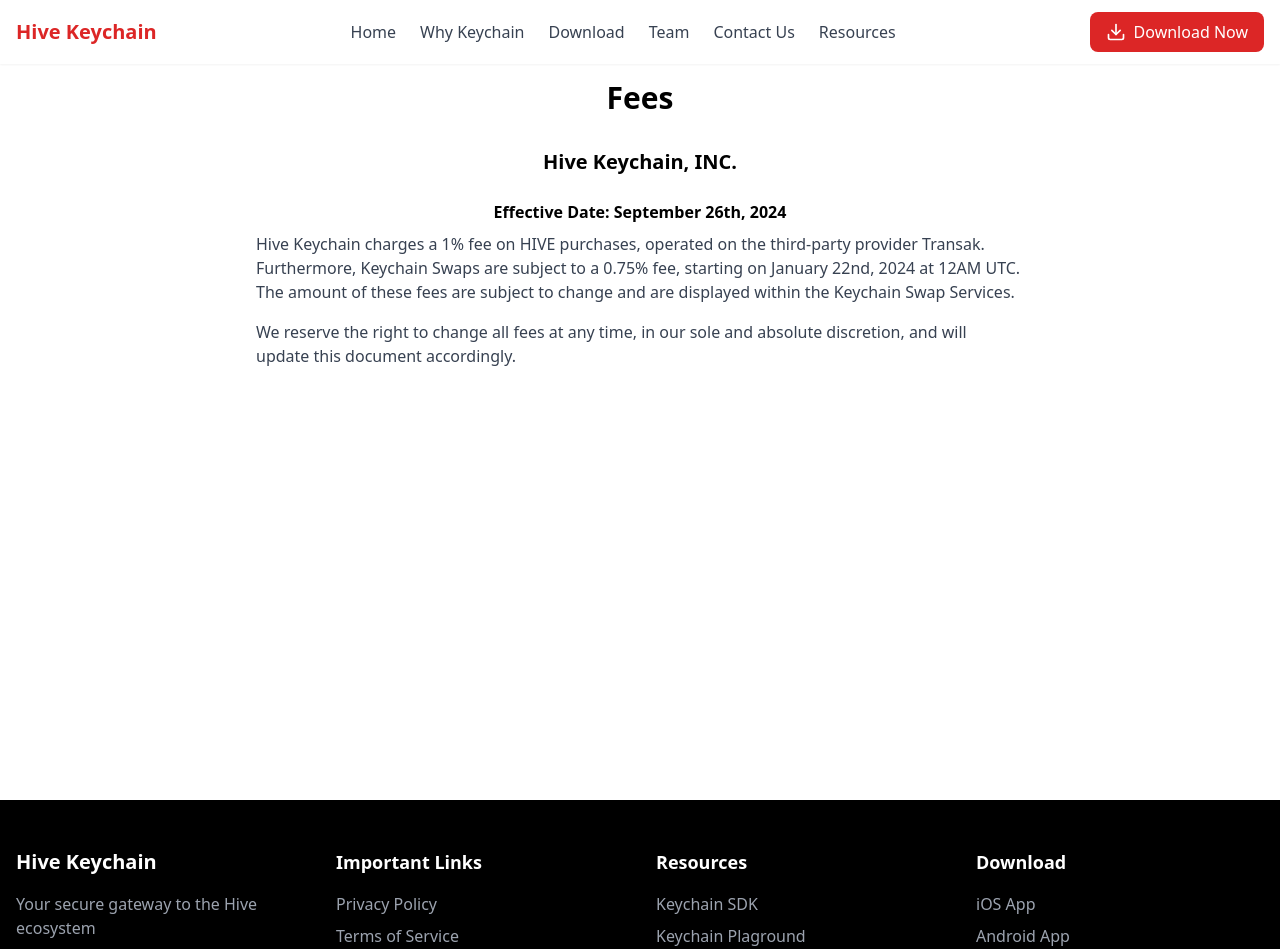
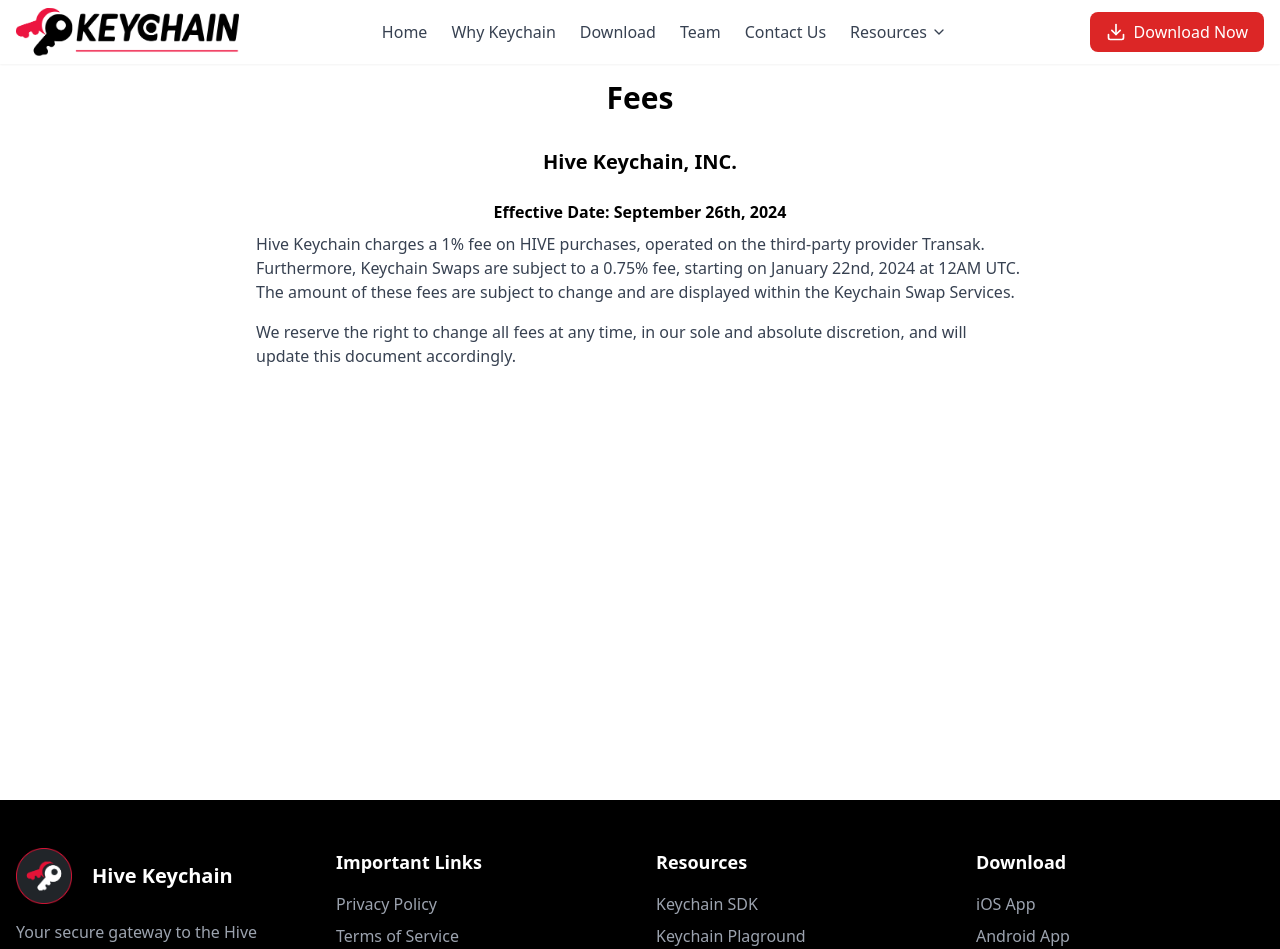
Before and after one commit to hive-keychain/keychain-landing, a React (Vite) app: page /fees in a window 1280 px wide. Shown: the top 949 px of the page. Built offline with nearby package versions, Linux system fonts and the light colour scheme.

Commit message:
logo added to header and footer

```diff
--- a/src/components/Footer.tsx
+++ b/src/components/Footer.tsx
@@ -9,7 +9,10 @@ const Footer = () => {
       <div className="container mx-auto px-4">
         <div className="grid md:grid-cols-4 gap-8 mb-8">
           <div>
-            <h3 className="text-xl font-semibold mb-4">Hive Keychain</h3>
+            <a href="/" className="col-2 flex items-center text-center mb-4">
+              <img src="/public/favicon.png" className="h-14 pr-5" alt="circle-logo hive keychain" />
+              <h3 className="text-xl font-semibold">Hive Keychain</h3>
+            </a>
             <p className="text-gray-400 mb-4">
               Your secure gateway to the Hive ecosystem
             </p>
--- a/src/components/Header.tsx
+++ b/src/components/Header.tsx
@@ -1,15 +1,22 @@
 import React, { useState } from 'react';
-import { Download } from 'lucide-react';
+import { Download, Menu, X, ChevronDown } from 'lucide-react';
 
 const Header = () => {
   const [isResourcesOpen, setIsResourcesOpen] = useState(false);
+  const [isMenuOpen, setIsMenuOpen] = useState(false);
 
   return (
     <header className="fixed top-0 left-0 right-0 bg-white shadow-sm z-50">
-      <nav className="container mx-auto px-4 h-16 flex items-center">
-        <a href="/" className="text-xl font-bold text-red-600">Hive Keychain</a>
-        <div className="flex-1 flex justify-center">
-          <div className="hidden md:flex space-x-6 relative">
+      <nav className="container mx-auto px-4 h-16 flex items-center justify-between">
+        <a href="/"> <img src="/public/logo.png" className="h-12" alt="logo hive keychain" /></a>
+
+        <div className="md:hidden">
+          <button onClick={() => setIsMenuOpen(true)} className="text-gray-700 hover:text-red-600 transition-colors focus:outline-none">
+            <Menu size={24} />
+          </button>
+        </div>
+
+        <div className="hidden md:flex space-x-6">
           <a href="/" className="text-gray-700 hover:text-red-600 transition-colors">Home</a>
           <a href="#why" className="text-gray-700 hover:text-red-600 transition-colors">Why Keychain</a>
           <a href="#download" className="text-gray-700 hover:text-red-600 transition-colors">Download</a>
@@ -20,66 +27,73 @@ const Header = () => {
             onMouseEnter={() => setIsResourcesOpen(true)}
             onMouseLeave={() => setIsResourcesOpen(false)}
           >
-              <button
-                className="text-gray-700 hover:text-red-600 transition-colors focus:outline-none"
-              >
-                Resources
+            <button className="flex items-center text-gray-700 hover:text-red-600 transition-colors focus:outline-none">
+              Resources <ChevronDown size={16} className="ml-1" />
             </button>
             {isResourcesOpen && (
               <div className="absolute top-4 left-0 mt-2 w-48 bg-white border border-gray-200 rounded-lg shadow-lg">
-                  <a
-                    href="https://www.npmjs.com/package/keychain-sdk"
-                    className="block px-4 py-2 text-gray-700 hover:bg-gray-100 hover:text-red-600 transition-colors"
-                    target="_blank"
-                    rel="noopener noreferrer"
-                  >
+                <a href="https://www.npmjs.com/package/keychain-sdk" className="block px-4 py-2 text-gray-700 hover:bg-gray-100 hover:text-red-600 transition-colors" target="_blank" rel="noopener noreferrer">
                   Keychain SDK
                 </a>
-                  <a
-                    href="https://play.hive-keychain.com/"
-                    className="block px-4 py-2 text-gray-700 hover:bg-gray-100 hover:text-red-600 transition-colors"
-                    target="_blank"
-                    rel="noopener noreferrer"
-                  >
+                <a href="https://play.hive-keychain.com/" className="block px-4 py-2 text-gray-700 hover:bg-gray-100 hover:text-red-600 transition-colors" target="_blank" rel="noopener noreferrer">
                   Keychain Playground
                 </a>
-                  <a
-                    href="https://github.com/hive-keychain"
-                    className="block px-4 py-2 text-gray-700 hover:bg-gray-100 hover:text-red-600 transition-colors"
-                    target="_blank"
-                    rel="noopener noreferrer"
-                  >
+                <a href="https://github.com/hive-keychain" className="block px-4 py-2 text-gray-700 hover:bg-gray-100 hover:text-red-600 transition-colors" target="_blank" rel="noopener noreferrer">
                   Github
                 </a>
-                  <a
-                    href="https://multisig-doc.hive-keychain.com/"
-                    className="block px-4 py-2 text-gray-700 hover:bg-gray-100 hover:text-red-600 transition-colors"
-                    target="_blank"
-                    rel="noopener noreferrer"
-                  >
+                <a href="https://multisig-doc.hive-keychain.com/" className="block px-4 py-2 text-gray-700 hover:bg-gray-100 hover:text-red-600 transition-colors" target="_blank" rel="noopener noreferrer">
                   Hive Multisig
                 </a>
-                  <a
-                    href="https://qr.hive-keychain.com/"
-                    className="block px-4 py-2 text-gray-700 hover:bg-gray-100 hover:text-red-600 transition-colors"
-                    target="_blank"
-                    rel="noopener noreferrer"
-                  >
+                <a href="https://qr.hive-keychain.com/" className="block px-4 py-2 text-gray-700 hover:bg-gray-100 hover:text-red-600 transition-colors" target="_blank" rel="noopener noreferrer">
                   Hive QR Code Generator
                 </a>
               </div>
             )}
           </div>
         </div>
-        </div>
-        <a
-          href="#download"
-          className="bg-red-600 text-white px-4 py-2 rounded-lg flex items-center space-x-2 hover:bg-red-700 transition-colors"
-        >
+
+        <a href="#download" className="hidden md:flex bg-red-600 text-white px-4 py-2 rounded-lg items-center space-x-2 hover:bg-red-700 transition-colors">
           <Download size={20} />
           <span>Download Now</span>
         </a>
       </nav>
+
+      {isMenuOpen && (
+        <div className="fixed inset-0 bg-white z-50 flex flex-col items-center justify-center space-y-6">
+          <button onClick={() => setIsMenuOpen(false)} className="absolute top-4 right-4 text-gray-700 hover:text-red-600 transition-colors focus:outline-none">
+            <X size={24} />
+          </button>
+          <a href="/" className="text-gray-700 hover:text-red-600 transition-colors text-xl">Home</a>
+          <a href="#why" className="text-gray-700 hover:text-red-600 transition-colors text-xl">Why Keychain</a>
+          <a href="#download" className="text-gray-700 hover:text-red-600 transition-colors text-xl">Download</a>
+          <a href="#team" className="text-gray-700 hover:text-red-600 transition-colors text-xl">Team</a>
+          <a href="#contact" className="text-gray-700 hover:text-red-600 transition-colors text-xl">Contact Us</a>
+          <div className="text-gray-700 hover:text-red-600 transition-colors text-xl">
+            <button onClick={() => setIsResourcesOpen(!isResourcesOpen)} className="flex items-center focus:outline-none">
+              Resources <ChevronDown size={16} className="ml-1" />
+            </button>
+            {isResourcesOpen && (
+              <div className="flex flex-col items-center space-y-2 mt-2">
+                <a href="https://www.npmjs.com/package/keychain-sdk" className="text-gray-700 hover:text-red-600 transition-colors" target="_blank" rel="noopener noreferrer">
+                  Keychain SDK
+                </a>
+                <a href="https://play.hive-keychain.com/" className="text-gray-700 hover:text-red-600 transition-colors" target="_blank" rel="noopener noreferrer">
+                  Keychain Playground
+                </a>
+                <a href="https://github.com/hive-keychain" className="text-gray-700 hover:text-red-600 transition-colors" target="_blank" rel="noopener noreferrer">
+                  Github
+                </a>
+                <a href="https://multisig-doc.hive-keychain.com/" className="text-gray-700 hover:text-red-600 transition-colors" target="_blank" rel="noopener noreferrer">
+                  Hive Multisig
+                </a>
+                <a href="https://qr.hive-keychain.com/" className="text-gray-700 hover:text-red-600 transition-colors" target="_blank" rel="noopener noreferrer">
+                  Hive QR Code Generator
+                </a>
+              </div>
+            )}
+          </div>
+        </div>
+      )}
     </header>
   );
 };
```
Also changed, not shown: public/logo.png (added). Lines whose indentation alone changed are shown as unchanged.
